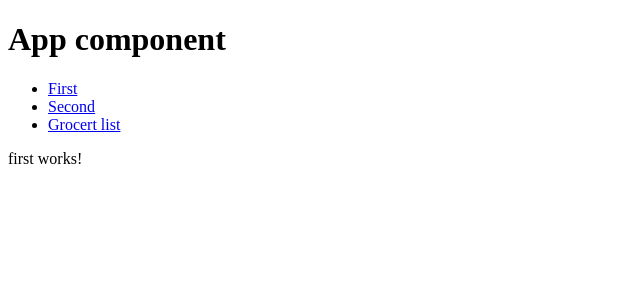
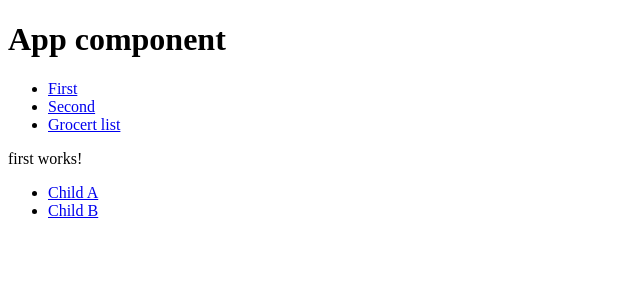
Before and after one commit to AnPham112/angular-features, an Angular app in the folder angular-routing/: page /first-component in a window 1280 px wide. Shown: the top 300 px of the page, without its empty margins (0-640 px from the left). Built offline with nearby package versions, Linux system fonts and the light colour scheme.

Commit message:
set-SEO-title

```diff
--- /dev/null
+++ b/angular-routing/src/app/components/child-a/child-a.component.html
@@ -0,0 +1 @@
+<p>child-a works!</p>
--- /dev/null
+++ b/angular-routing/src/app/components/child-b/child-b.component.html
@@ -0,0 +1 @@
+<p>child-b works!</p>
--- a/angular-routing/src/app/components/first/first.component.html
+++ b/angular-routing/src/app/components/first/first.component.html
@@ -1 +1,14 @@
 <p>first works!</p>
+
+<nav>
+  <ul>
+    <li>
+      <a routerLink="child-a">Child A</a>
+    </li>
+    <li>
+      <a routerLink="child-b">Child B</a>
+    </li>
+  </ul>
+</nav>
+
+<router-outlet></router-outlet>
```
Also changed, not shown: angular-routing/src/app/components/child-a/child-a.component.ts (added, +12 -0 lines), angular-routing/src/app/components/child-b/child-b.component.ts (added, +20 -0 lines), angular-routing/src/app/components/first/first.component.ts (+4 -5 lines), angular-routing/src/app/components/child-a/child-a.component.css (added), angular-routing/src/app/components/child-b/child-b.component.css (added), 2 other files (tests, documents, lock files or other folders).
